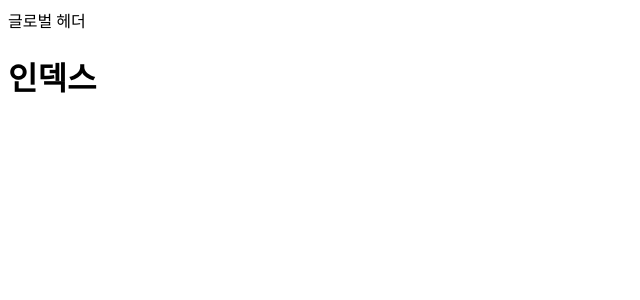
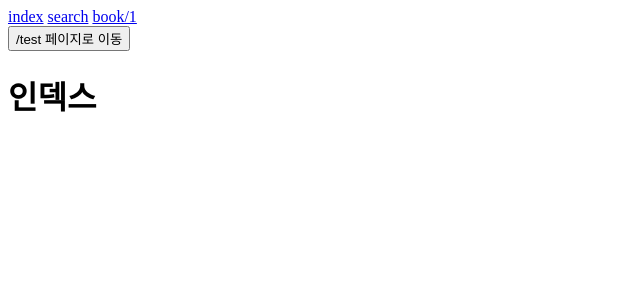
Before and after one commit to kimyoda/Next.js15_-, a Next.js app in the folder section02/: page / in a window 1280 px wide. Shown: the top 300 px of the page, without its empty margins (0-640 px from the left). Built offline with nearby package versions, Linux system fonts and the light colour scheme.

Commit message:
[feat] section02_3 네비게이팅

```diff
--- a/section02/src/pages/_app.tsx
+++ b/section02/src/pages/_app.tsx
@@ -1,10 +1,32 @@
 import "@/styles/globals.css";
 import type { AppProps } from "next/app";
+import Link from "next/link";
+import { useRouter } from "next/router";
 
 export default function App({ Component, pageProps }: AppProps) {
+  const router = useRouter();
+
+  // 프로그매틱한 페이지 이동 방법
+  const onClickButton = () => {
+    // 아래와 같은 메서드들도 있음.
+    // replace 뒤로 가기를 방지하며 페이지 이동
+    // back 페이즈를 뒤로 이동
+    router.push("/test");
+  };
+
   return (
     <>
-      <header>글로벌 헤더</header>
+      <header>
+        {/* 1. 링크로 이동시키는 방법 */}
+        <Link href={"/"}>index</Link>
+        &nbsp;
+        <Link href={"/search"}>search</Link>
+        &nbsp;
+        <Link href={"/book/1"}>book/1</Link>
+        <div>
+          <button onClick={onClickButton}>/test 페이지로 이동</button>
+        </div>
+      </header>
       <Component {...pageProps} />
     </>
   );
```
